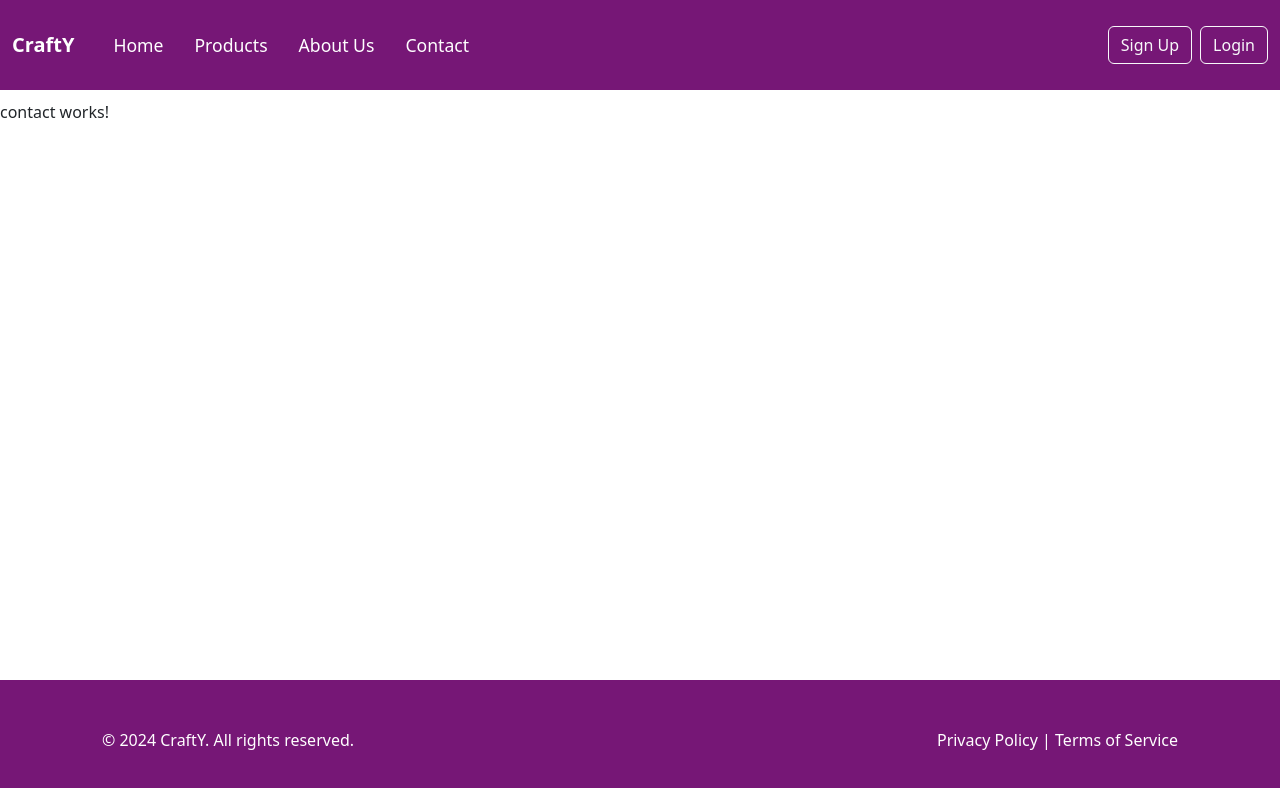
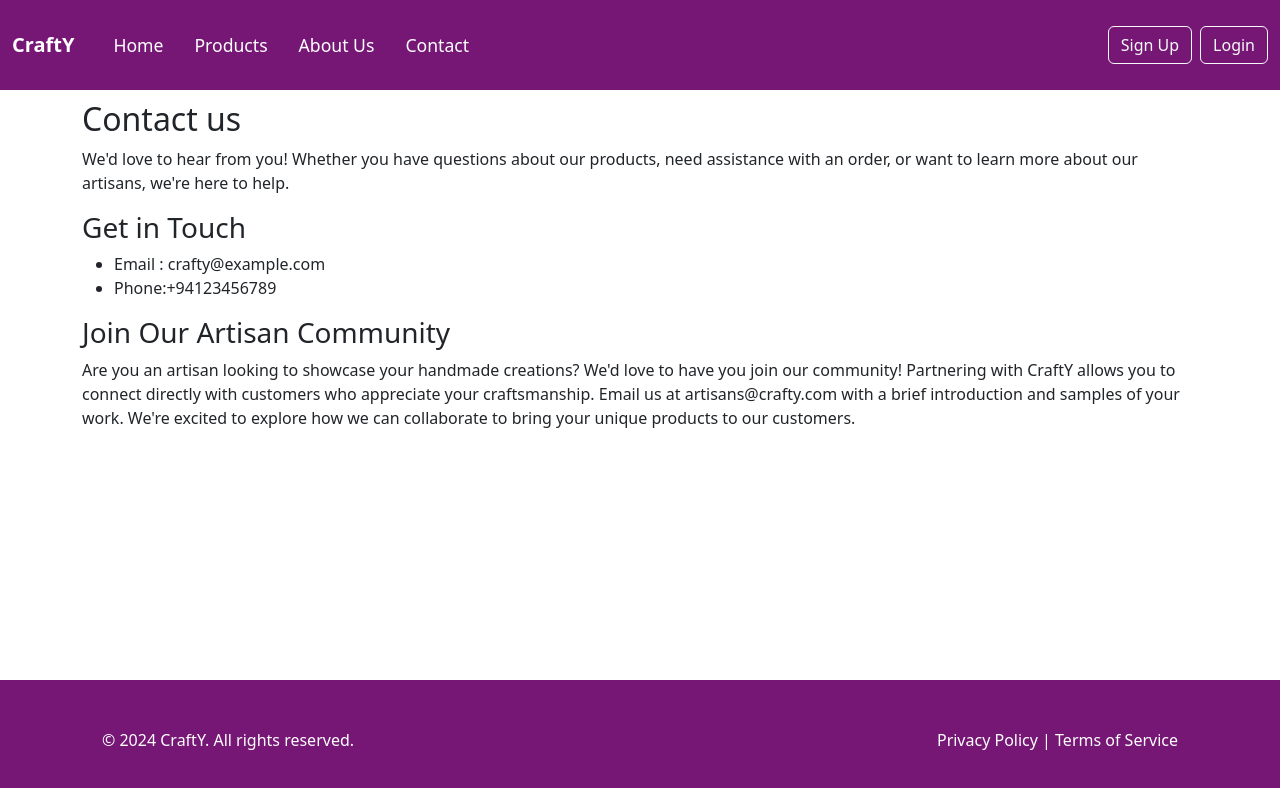
Before and after one commit to YasinduR/CraftY, an Angular app: page /contact in a window 1280 px wide. Shown: the top 788 px of the page. Built offline with nearby package versions, Linux system fonts and the light colour scheme.

Commit message:
about and contact : html content changed

```diff
--- a/src/app/components/about/about.component.html
+++ b/src/app/components/about/about.component.html
@@ -1 +1,4 @@
-<p>about works!</p>
+<div class="container">
+    <h2>About us</h2>
+    <p>At CraftY, we celebrate the art of craftsmanship and the passion that goes into creating unique, handmade items. Founded with a mission to bring exceptional handcrafted products to a broader audience, CraftY is more than just a shop—it's a community of artisans and enthusiasts who appreciate the beauty and individuality of handmade goods.</p>
+</div>
--- a/src/app/components/cart/cart.component.ts
+++ b/src/app/components/cart/cart.component.ts
@@ -86,8 +86,4 @@ export class CartComponent {
     console.log("Total changed to ",total)
   };
 
-
-
-
-
 }
--- a/src/app/components/contact/contact.component.html
+++ b/src/app/components/contact/contact.component.html
@@ -1 +1,13 @@
-<p>contact works!</p>
+<div class="container">
+    <h2>Contact us</h2>
+    <p>We'd love to hear from you! Whether you have questions about our products, need assistance with an order, or want to learn more about our artisans, we're here to help.</p>
+    <h3>Get in Touch</h3>
+    <ul>
+        <li>Email : <a href="mailto:crafty@example.com">crafty&#64;example.com</a> </li>
+        <li>Phone:<a href="tel:+94123456789"></a>+94123456789 </li>
+    </ul>
+    <h3>Join Our Artisan Community</h3>
+    <p>Are you an artisan looking to showcase your handmade creations? We'd love to have you join our community! Partnering with CraftY allows you to connect directly with customers who appreciate your craftsmanship.
+        Email us at <a href="mailto:artisans@crafty.com">artisans&#64;crafty.com</a> with a brief introduction and samples of your work. We&apos;re excited to explore how we can collaborate to bring your unique products to our customers.
+    </p>
+</div>
```
